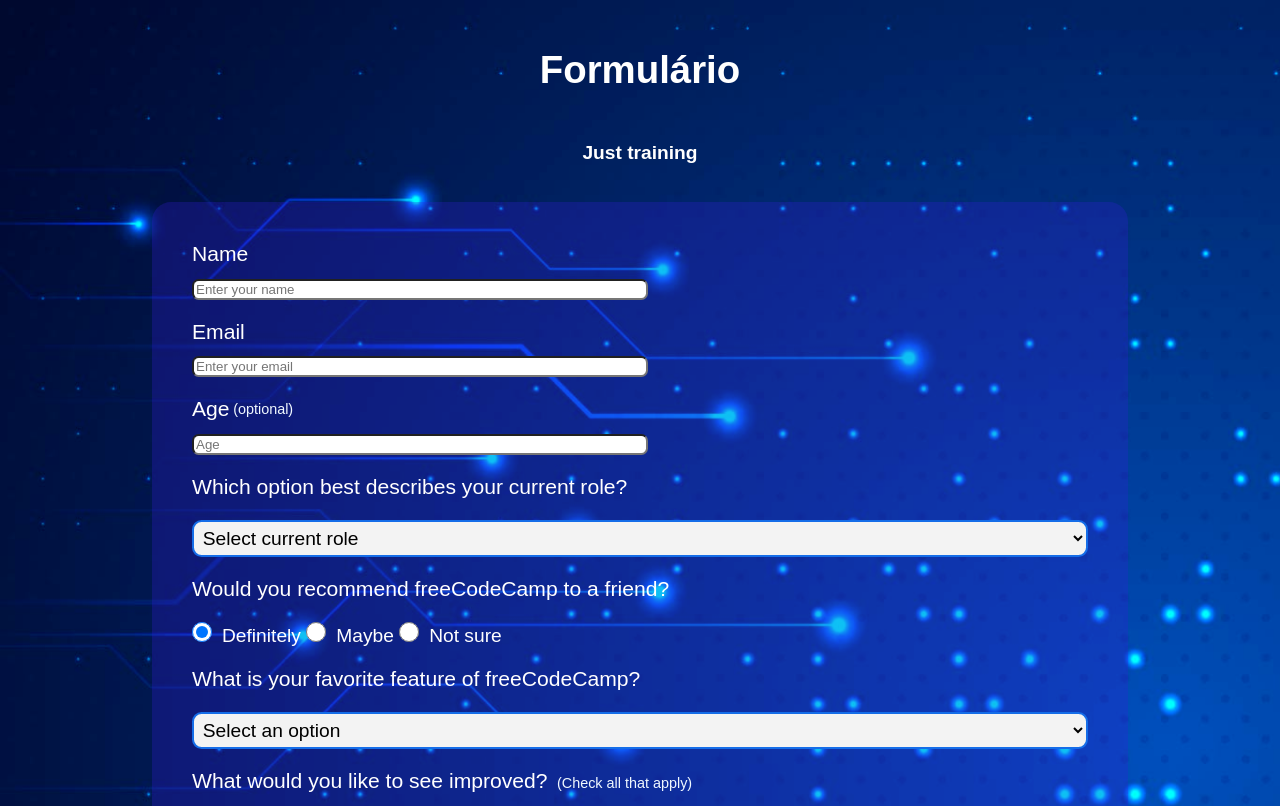
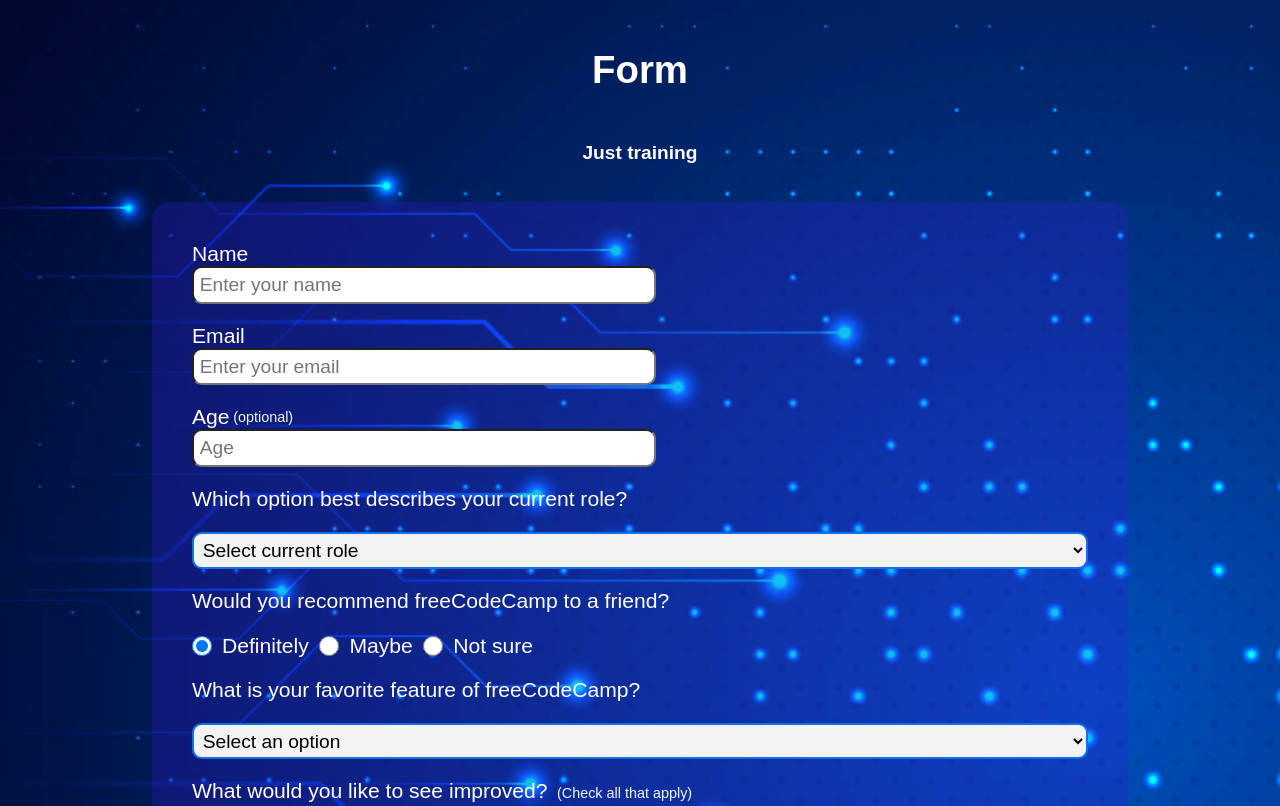
Before and after one commit to nicholasnovaes/projeto-formulario, a plain HTML site: page index.html in a window 1280 px wide. Shown: the top 806 px of the page. Drawn offline with Linux system fonts and the light colour scheme.

Commit message:
HTML/CSS - Detalhes

```diff
--- a/index.html
+++ b/index.html
@@ -10,7 +10,7 @@
 </head>
 <body>
         <header class="header">
-            <h1>Formulário</h1>
+            <h1>Form</h1>
             <div class="container">
                 <h2 id="title">Just training</h2>
         </header>
@@ -43,11 +43,14 @@
                 </select>
             </div>
 
-            <div class="form-group">
-                <p>Would you recommend freeCodeCamp to a friend?</p>
-                <input type="radio" name="choice" class="input-radio" value="definitely" checked>Definitely</input>
-                <input type="radio" name="choice" value="maybe" class="input-radio">Maybe</input>
-                <input type="radio" name="choice" value="not sure" class="input-radio">Not sure</input>
+            <p>Would you recommend freeCodeCamp to a friend?</p>
+            <div class="form-group label-radio">
+                <input type="radio" name="choice" class="input-radio" id="definitely" checked></input>
+                <label for="definitely">Definitely</label>
+                <input type="radio" name="choice" id="maybe" class="input-radio"></input>
+                <label for="maybe">Maybe</label>
+                <input type="radio" name="choice" id="not sure" class="input-radio"></input>
+                <label for="not-sure">Not sure</label>
             </div>
 
             <div class="form-group">
--- a/style/main.css
+++ b/style/main.css
@@ -56,8 +56,15 @@ label{
     display: flex;
     align-items: center;
     font-size: 1.10em;
-    margin-bottom: 0.5em;
+    margin-right: 0.5em;
 }
+
+.label-radio{
+    display: inline-flex;
+
+}
+
+
 
 input, button, select, textarea{
     margin: 0;
@@ -131,6 +138,8 @@ form{
 #name, #email, #age{
     width: 50%;
     border-radius: 0.5em;
+    padding: 0.3em;
+    font-size: 1em;
 }
 
 #name:focus, #email:focus, #age:focus{
```
